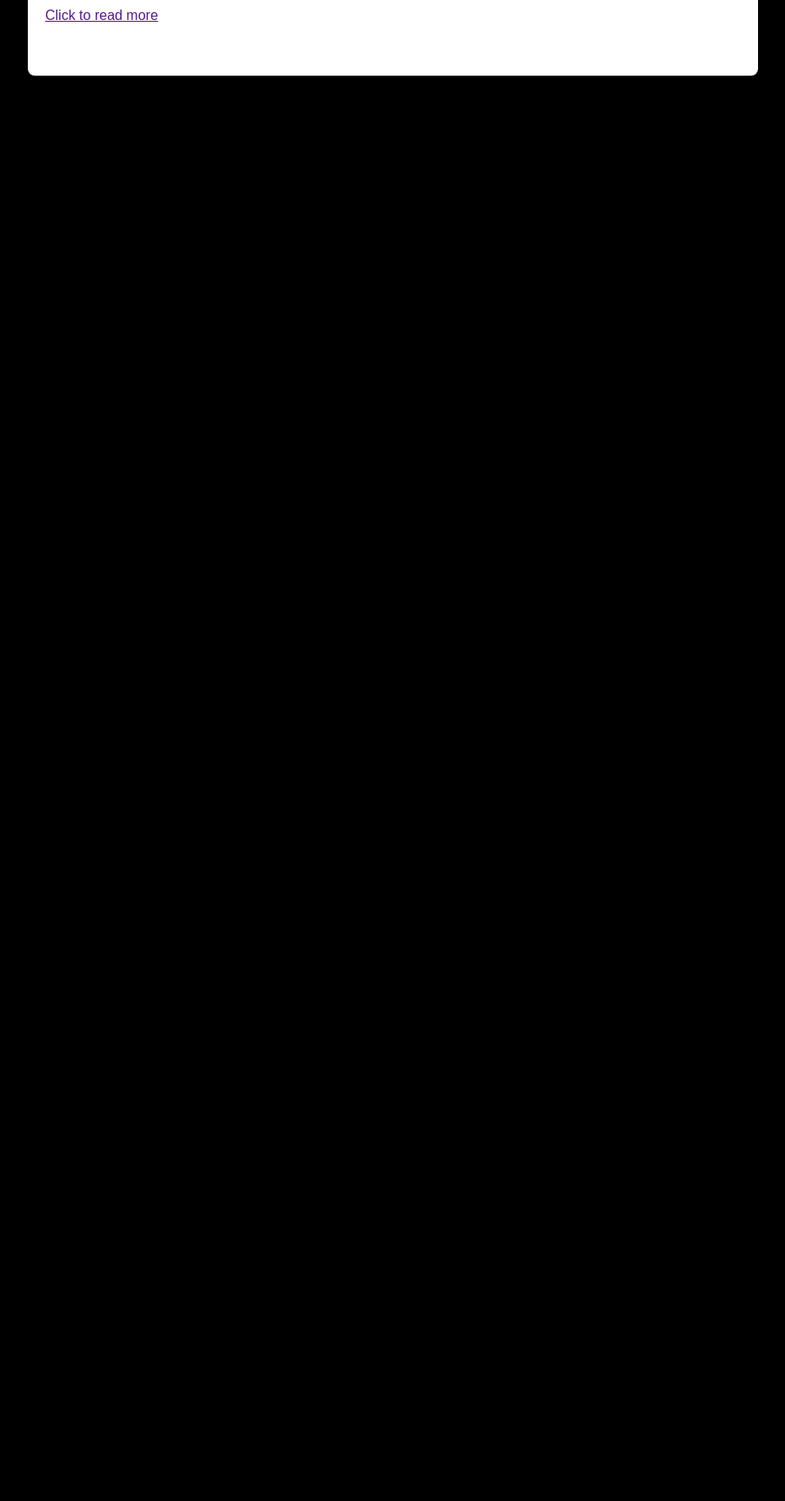
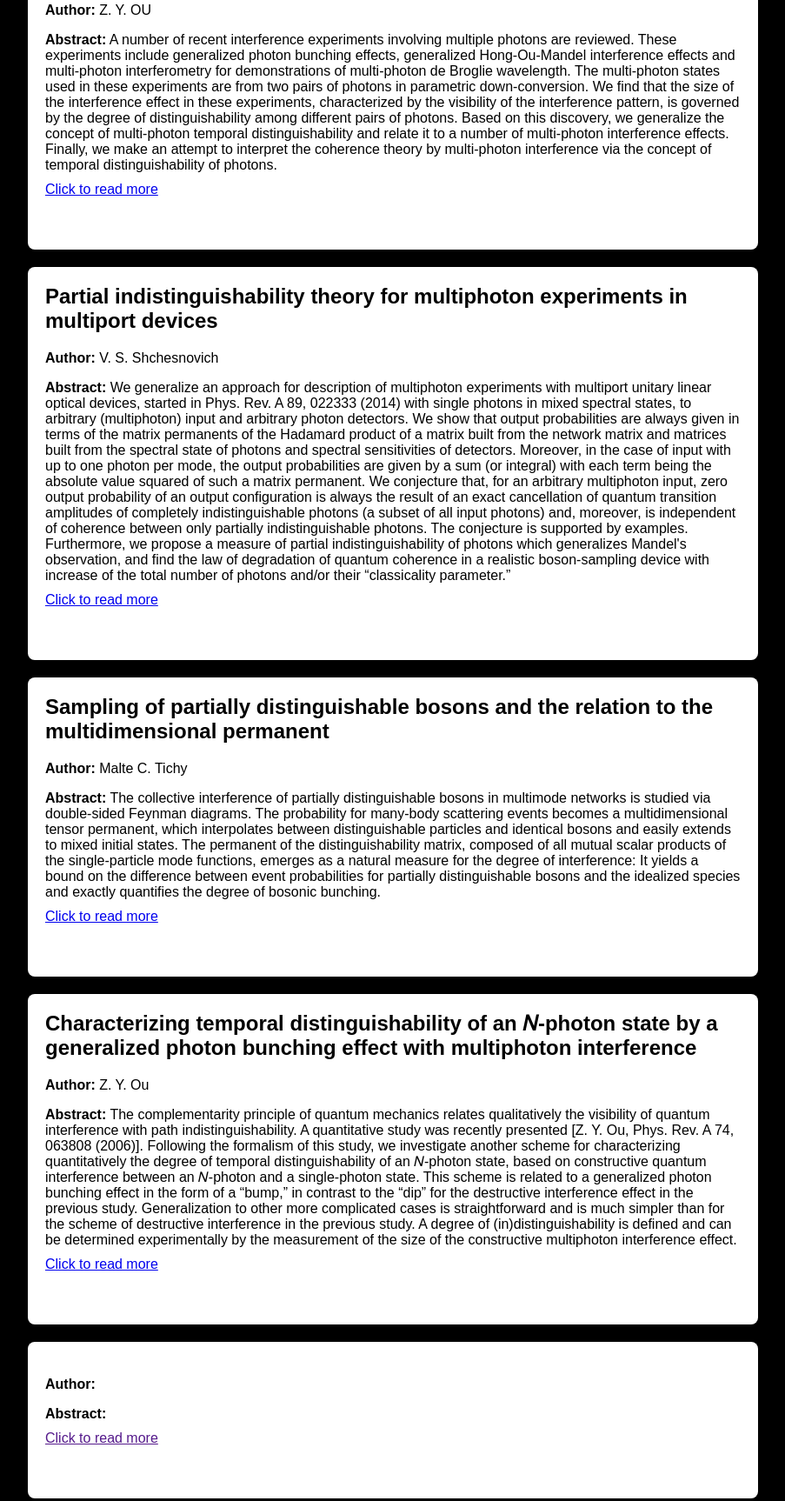
Before and after one commit to lethargic-rabbit/as-hri, a plain HTML site: page distinguishable_boson.html in a window 1280 px wide. Shown: the part 2152-3878 px from the top of the page at 87% size, without its empty margins (188-1091 px from the left). Before the commit the page ends 2259 px from the top, so only its background shows below. Drawn offline with Linux system fonts and the light colour scheme.

Commit message:
Update distinguishable_boson.html

```diff
--- a/distinguishable_boson.html
+++ b/distinguishable_boson.html
@@ -87,6 +87,42 @@
 
     <div class="container">
         <div class="part">
+            <h2>MULTI-PHOTON INTERFERENCE AND TEMPORAL DISTINGUISHABILITY OF PHOTONS</h2>
+            <p><strong>Author:</strong> Z. Y. OU</p>
+            <p><strong>Abstract:</strong> A number of recent interference experiments involving multiple photons are reviewed. These experiments include generalized photon bunching effects, generalized Hong-Ou-Mandel interference effects and multi-photon interferometry for demonstrations of multi-photon de Broglie wavelength. The multi-photon states used in these experiments are from two pairs of photons in parametric down-conversion. We find that the size of the interference effect in these experiments, characterized by the visibility of the interference pattern, is governed by the degree of distinguishability among different pairs of photons. Based on this discovery, we generalize the concept of multi-photon temporal distinguishability and relate it to a number of multi-photon interference effects. Finally, we make an attempt to interpret the coherence theory by multi-photon interference via the concept of temporal distinguishability of photons.</p>
+            <a href="https://www.worldscientific.com/doi/abs/10.1142/S0217979207038186">Click to read more</a>
+        </div>
+    </div>
+
+    <div class="container">
+        <div class="part">
+            <h2>Partial indistinguishability theory for multiphoton experiments in multiport devices</h2>
+            <p><strong>Author:</strong> V. S. Shchesnovich</p>
+            <p><strong>Abstract:</strong> We generalize an approach for description of multiphoton experiments with multiport unitary linear optical devices, started in Phys. Rev. A 89, 022333 (2014) with single photons in mixed spectral states, to arbitrary (multiphoton) input and arbitrary photon detectors. We show that output probabilities are always given in terms of the matrix permanents of the Hadamard product of a matrix built from the network matrix and matrices built from the spectral state of photons and spectral sensitivities of detectors. Moreover, in the case of input with up to one photon per mode, the output probabilities are given by a sum (or integral) with each term being the absolute value squared of such a matrix permanent. We conjecture that, for an arbitrary multiphoton input, zero output probability of an output configuration is always the result of an exact cancellation of quantum transition amplitudes of completely indistinguishable photons (a subset of all input photons) and, moreover, is independent of coherence between only partially indistinguishable photons. The conjecture is supported by examples. Furthermore, we propose a measure of partial indistinguishability of photons which generalizes Mandel's observation, and find the law of degradation of quantum coherence in a realistic boson-sampling device with increase of the total number of photons and/or their “classicality parameter.”</p>
+            <a href="https://journals.aps.org/pra/abstract/10.1103/PhysRevA.91.013844">Click to read more</a>
+        </div>
+    </div>
+
+    <div class="container">
+        <div class="part">
+            <h2>Sampling of partially distinguishable bosons and the relation to the multidimensional permanent</h2>
+            <p><strong>Author:</strong> Malte C. Tichy</p>
+            <p><strong>Abstract:</strong> The collective interference of partially distinguishable bosons in multimode networks is studied via double-sided Feynman diagrams. The probability for many-body scattering events becomes a multidimensional tensor permanent, which interpolates between distinguishable particles and identical bosons and easily extends to mixed initial states. The permanent of the distinguishability matrix, composed of all mutual scalar products of the single-particle mode functions, emerges as a natural measure for the degree of interference: It yields a bound on the difference between event probabilities for partially distinguishable bosons and the idealized species and exactly quantifies the degree of bosonic bunching.</p>
+            <a href="https://journals.aps.org/pra/abstract/10.1103/PhysRevA.91.022316">Click to read more</a>
+        </div>
+    </div>
+
+    <div class="container">
+        <div class="part">
+            <h2>Characterizing temporal distinguishability of an 𝑁-photon state by a generalized photon bunching effect with multiphoton interference</h2>
+            <p><strong>Author:</strong> Z. Y. Ou</p>
+            <p><strong>Abstract:</strong> The complementarity principle of quantum mechanics relates qualitatively the visibility of quantum interference with path indistinguishability. A quantitative study was recently presented [Z. Y. Ou, Phys. Rev. A 74, 063808 (2006)]. Following the formalism of this study, we investigate another scheme for characterizing quantitatively the degree of temporal distinguishability of an 𝑁-photon state, based on constructive quantum interference between an 𝑁-photon and a single-photon state. This scheme is related to a generalized photon bunching effect in the form of a “bump,” in contrast to the “dip” for the destructive interference effect in the previous study. Generalization to other more complicated cases is straightforward and is much simpler than for the scheme of destructive interference in the previous study. A degree of (in)distinguishability is defined and can be determined experimentally by the measurement of the size of the constructive multiphoton interference effect.</p>
+            <a href="https://journals.aps.org/pra/abstract/10.1103/PhysRevA.77.043829">Click to read more</a>
+        </div>
+    </div>
+
+    <div class="container">
+        <div class="part">
             <h2></h2>
             <p><strong>Author:</strong> </p>
             <p><strong>Abstract:</strong> </p>
```
